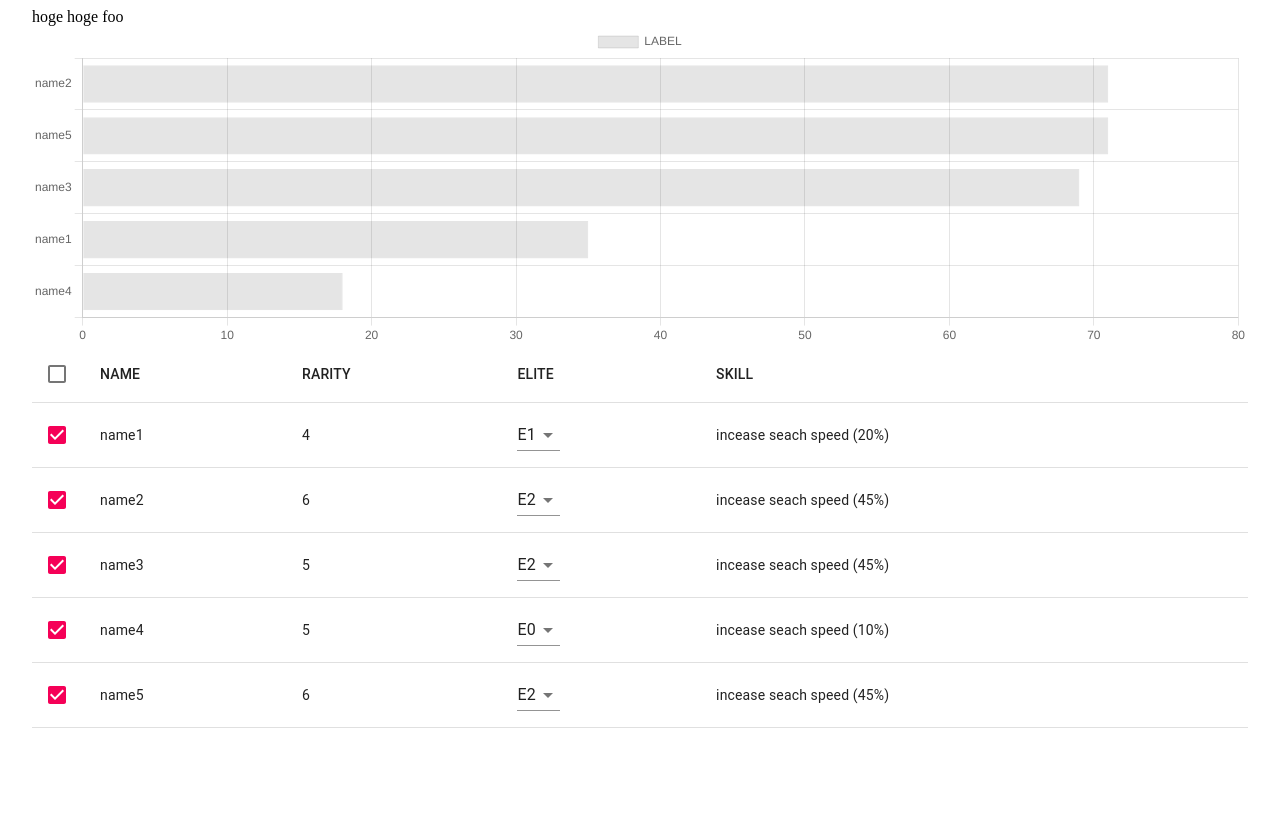
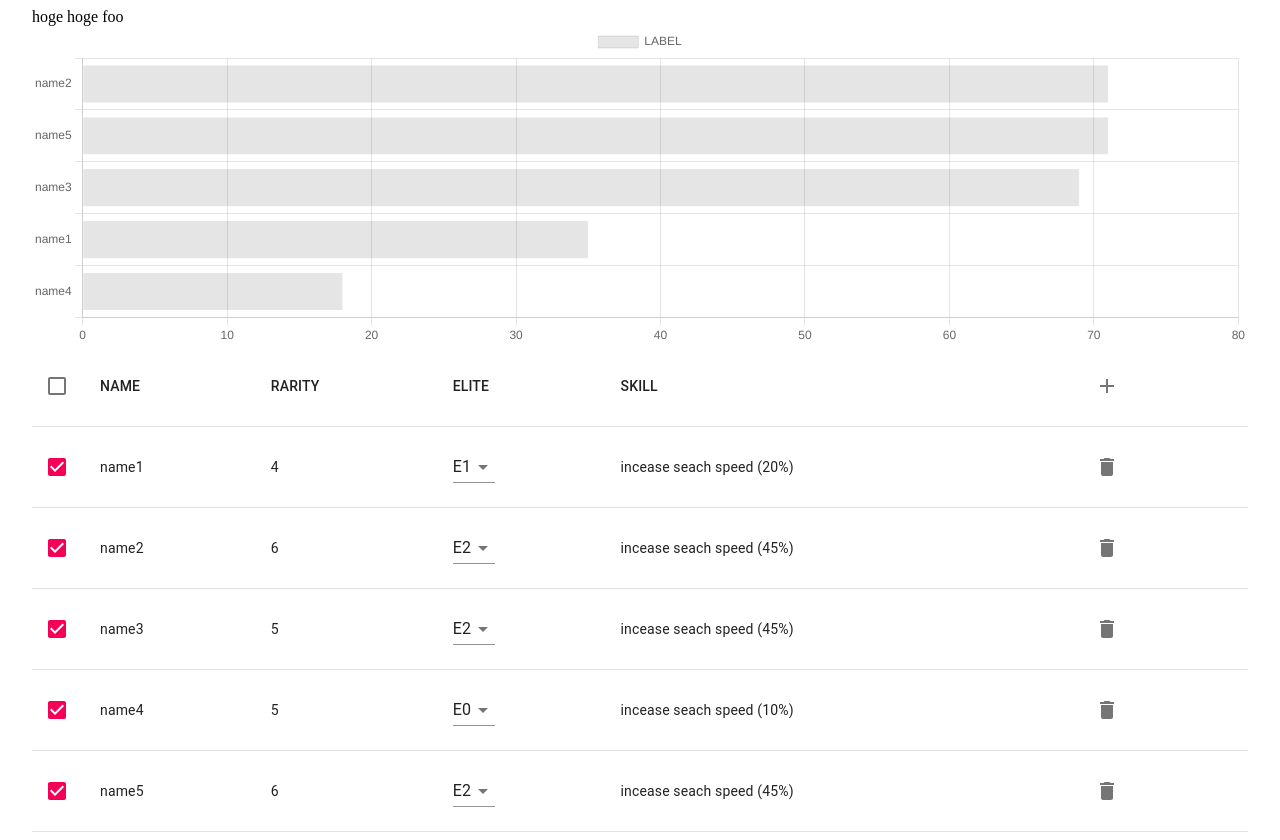
Before and after one commit to BsmRudolph/arknights-tools, a Gatsby site: page /clue-search-speed-meter in a window 1280 px wide. Before the commit the page ends 800 px from the top, so only its background shows below. Built offline with nearby package versions, Linux system fonts and the light colour scheme; Gatsby itself is replaced by a stand-in of ours.

Commit message:
add icon

```diff
--- a/package.json
+++ b/package.json
@@ -17,6 +17,7 @@
   "dependencies": {
     "@material-ui/core": "^4.12.3",
     "@material-ui/data-grid": "^4.0.0-alpha.35",
+    "@material-ui/icons": "^4.11.2",
     "@material-ui/styles": "^4.11.4",
     "babel-plugin-styled-components": "^1.13.2",
     "chart.js": "^3.5.0",
--- a/src/pages/clue-search-speed-meter.js
+++ b/src/pages/clue-search-speed-meter.js
@@ -1,7 +1,9 @@
 import * as React from "react";
-import { Container, Hidden, Checkbox, Select, MenuItem, TableContainer, Table, TableHead, TableBody, TableRow, TableCell } from "@material-ui/core";
+import { Bar } from "react-chartjs-2";
 import { withStyles } from "@material-ui/core/styles";
-import { Bar } from "react-chartjs-2";
+import { Container, Hidden, Checkbox, Select, MenuItem, TableContainer, Table, TableHead, TableBody, TableRow, TableCell, Fab, IconButton } from "@material-ui/core";
+import AddIcon from "@material-ui/icons/Add";
+import DeleteIcon from "@material-ui/icons/Delete";
 
 const styles = (theme) => ({
   mainRow: {
@@ -153,6 +155,11 @@ class OperatorTable extends React.Component {
               <Hidden xsDown>
                 <TableCell className="hidden-xs">SKILL</TableCell>
               </Hidden>
+              <TableCell>
+                <IconButton aria-label="Add operator">
+                  <AddIcon />
+                </IconButton>
+              </TableCell>
             </TableRow>
           </TableHead>
           <TableBody>
@@ -180,6 +187,11 @@ class OperatorTable extends React.Component {
                   <Hidden xsDown>
                     <TableCell>{op.skills[op.elite].description}</TableCell>
                   </Hidden>
+                  <TableCell>
+                    <IconButton aria-label="Delete operator">
+                      <DeleteIcon />
+                    </IconButton>
+                  </TableCell>
                 </TableRow>
                 <TableRow className={classes.subRow}>
                   <TableCell></TableCell>
```
Also changed, not shown: 1 other file.
